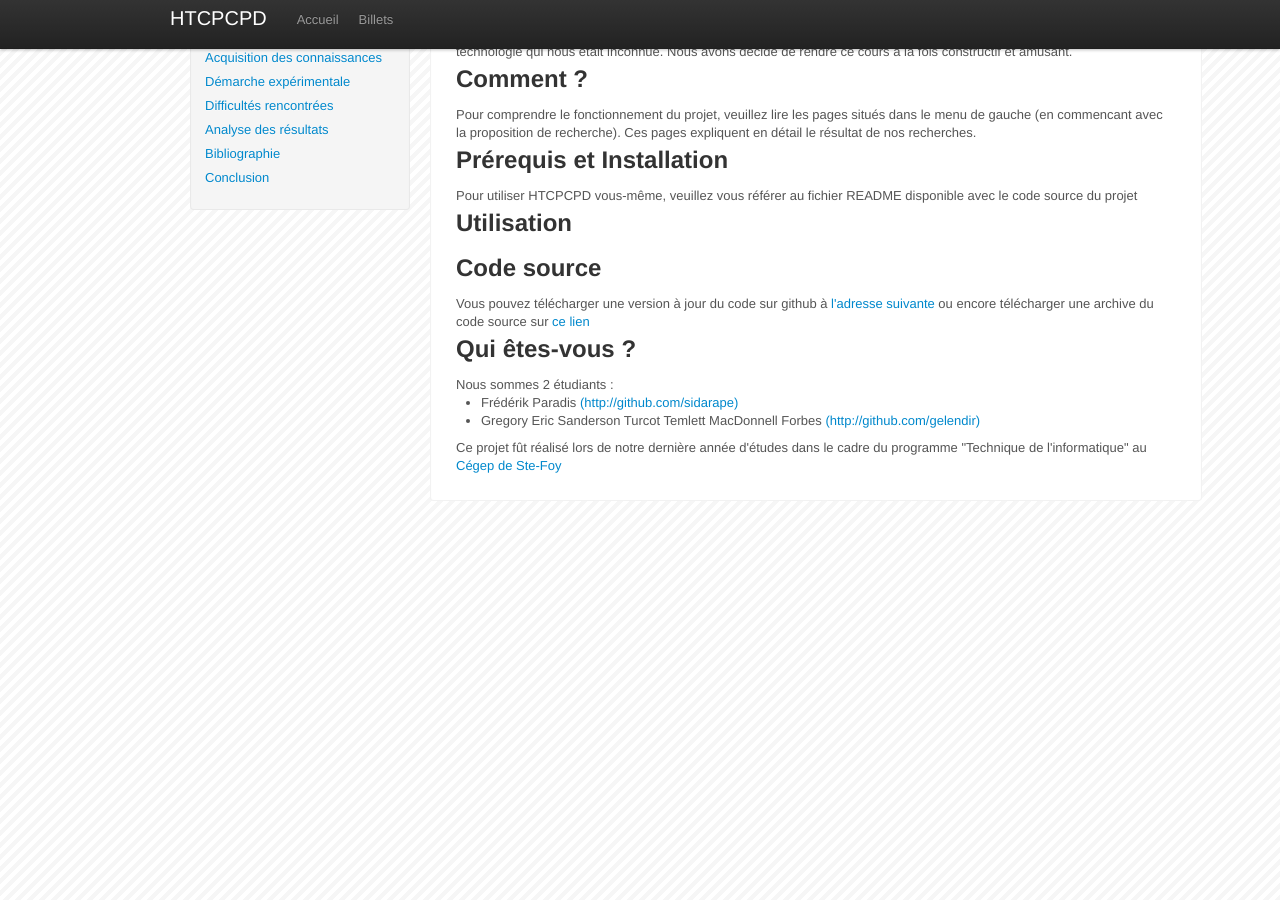
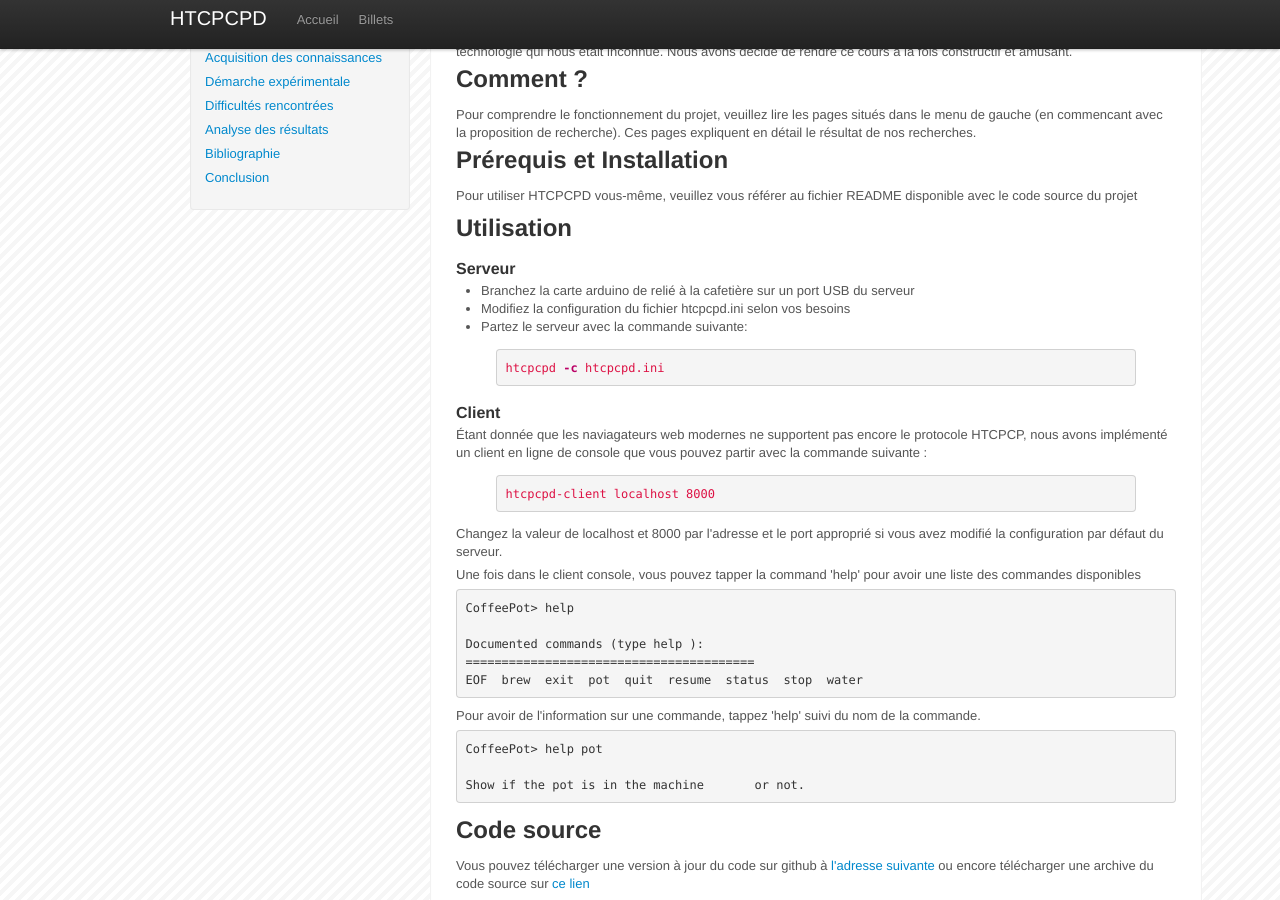
Before and after one commit to gelendir/htcpcpd, a Jekyll site: the page built from index.html, in a window 1280 px wide and 900 px high, scrolled down 375 px. Built offline with Jekyll 4.4.1, drawn with Linux system fonts in a browser that asks for light colours; before the commit the page ends 900 px from its top, so only the background shows below that.

Commit message:
add usage section

```diff
--- a/index.html
+++ b/index.html
@@ -34,9 +34,56 @@
 
 <h2>Prérequis et Installation</h2>
 
+<p>
 Pour utiliser HTCPCPD vous-même, veuillez vous référer au fichier README disponible avec le code source du projet
+</p>
 
 <h2>Utilisation</h2>
+
+<h3>Serveur</h3>
+
+<ul>
+    <li>Branchez la carte arduino de relié à la cafetière sur un port USB du serveur</li>
+    <li>Modifiez la configuration du fichier htcpcpd.ini selon vos besoins</li>
+    <li>Partez le serveur avec la commande suivante:</li>
+</ul>
+
+{% highlight bash %}
+htcpcpd -c htcpcpd.ini
+{% endhighlight %}
+
+<h3>Client</h3>
+
+<p>
+Étant donnée que les naviagateurs web modernes ne supportent pas encore le protocole HTCPCP, nous avons
+implémenté un client en ligne de console que vous pouvez partir avec la commande suivante :
+</p>
+
+{% highlight bash %}
+htcpcpd-client localhost 8000
+{% endhighlight %}
+
+<p>
+Changez la valeur de localhost et 8000 par l'adresse et le port approprié si vous avez modifié la configuration par défaut du serveur.
+</p>
+
+<p>Une fois dans le client console, vous pouvez tapper la command 'help' pour avoir une liste des commandes disponibles</p>
+
+<pre>
+CoffeePot> help
+
+Documented commands (type help <topic>):
+========================================
+EOF  brew  exit  pot  quit  resume  status  stop  water
+</pre>
+
+<p>Pour avoir de l'information sur une commande, tappez 'help' suivi du nom de la commande.
+
+<pre>
+CoffeePot> help pot
+
+Show if the pot is in the machine       or not.
+</pre>
 
 <h2>Code source</h2>
 
```
